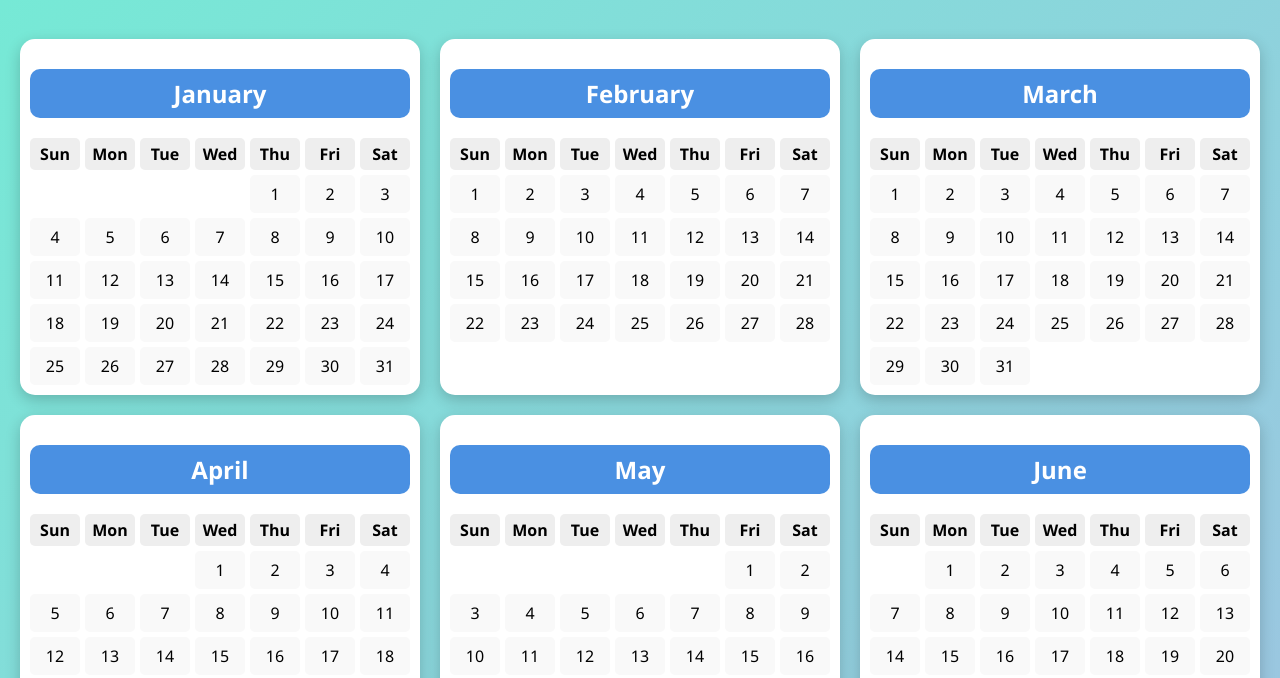
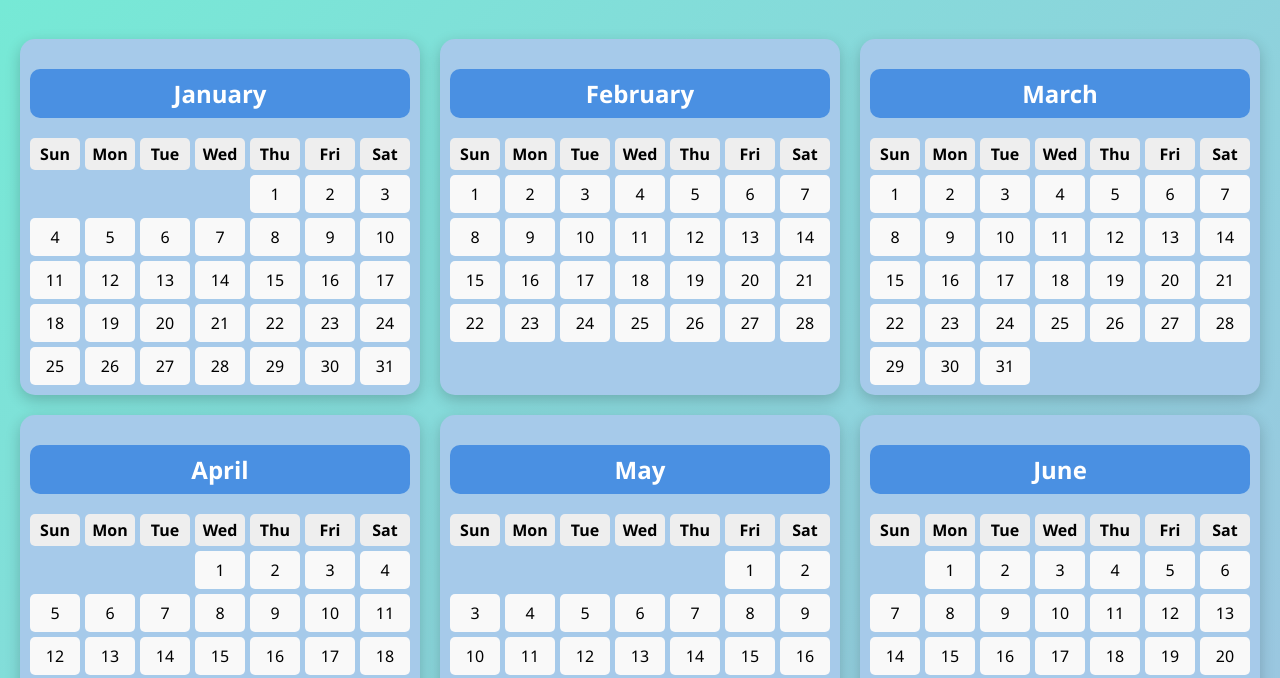
Before and after one commit to CuizonJHervie/Calendars, a plain HTML site: page index.html in a window 1280 px wide. Shown: the part 107-785 px from the top of the page. Drawn offline with Linux system fonts and the light colour scheme.

Commit message:
Update styles.css

```diff
--- a/styles.css
+++ b/styles.css
@@ -18,7 +18,7 @@ h1 {
 }
 
 .month {
-    background: white;
+    background: #a6caea;
     border-radius: 15px;
     padding: 10px;
     box-shadow: 0 5px 15px rgba(0,0,0,0.2);
```
